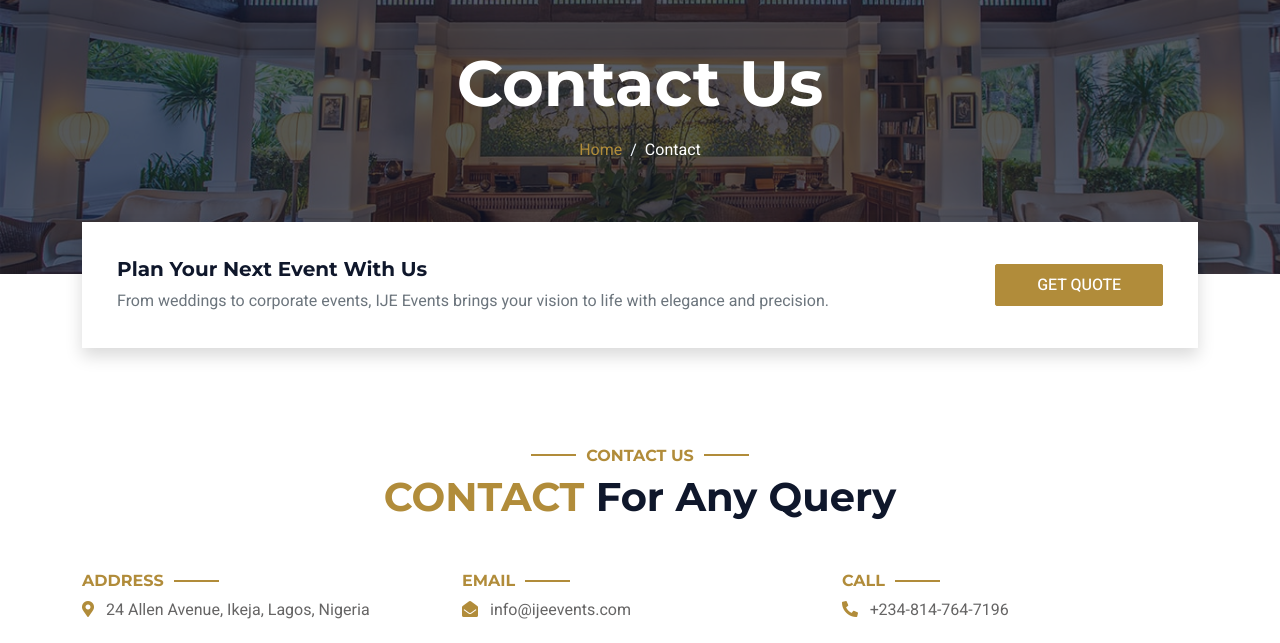
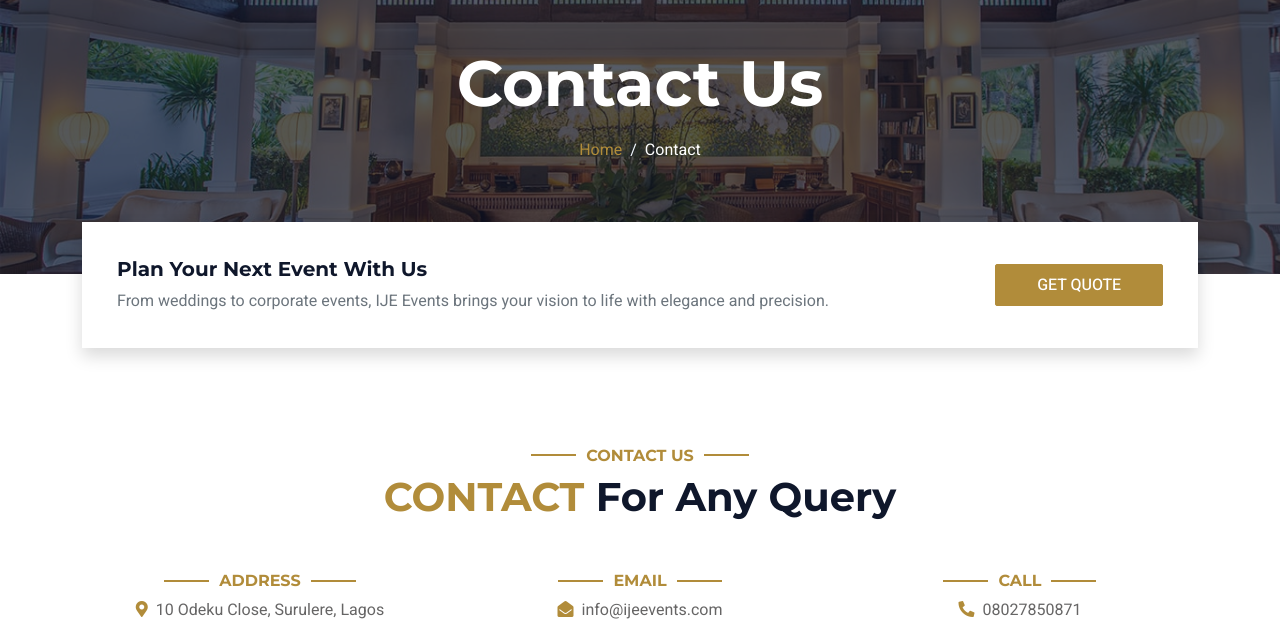
Before and after one commit to kayceeosad/ijeEvent, a plain HTML site: page contact.html in a window 1280 px wide. Shown: the part 117-760 px from the top of the page. Drawn offline with nearby package versions, Linux system fonts and the light colour scheme.

Commit message:
updated contact

```diff
--- a/contact.html
+++ b/contact.html
@@ -135,35 +135,36 @@
 <!-- Quick Quote End -->
 
 
-       <!-- Contact Start -->
+      <!-- Contact Start -->
 <div class="container-xxl py-5">
   <div class="container">
     <div class="text-center wow fadeInUp" data-wow-delay="0.1s">
       <h6 class="section-title text-center text-primary text-uppercase">Contact Us</h6>
-      <h1 class="mb-5"><span class="text-primary text-uppercase">Contact</span> For Any Query</h1>
+      <h1 class="mb-5">
+        <span class="text-primary text-uppercase">Contact</span> For Any Query
+      </h1>
     </div>
+
+    <div class="row g-4 mb-5">
+      <div class="col-md-4 text-center">
+        <h6 class="section-title text-primary text-uppercase">Address</h6>
+        <p><i class="fa fa-map-marker-alt text-primary me-2"></i>10 Odeku Close, Surulere, Lagos</p>
+      </div>
+      <div class="col-md-4 text-center">
+        <h6 class="section-title text-primary text-uppercase">Email</h6>
+        <p><i class="fa fa-envelope-open text-primary me-2"></i>info@ijeevents.com</p>
+      </div>
+      <div class="col-md-4 text-center">
+        <h6 class="section-title text-primary text-uppercase">Call</h6>
+        <p><i class="fa fa-phone-alt text-primary me-2"></i>08027850871</p>
+      </div>
+    </div>
+
     <div class="row g-4">
-      <div class="col-12">
-        <div class="row gy-4">
-          <div class="col-md-4">
-            <h6 class="section-title text-start text-primary text-uppercase">Address</h6>
-            <p><i class="fa fa-map-marker-alt text-primary me-2"></i> 24 Allen Avenue, Ikeja, Lagos, Nigeria</p>
-          </div>
-          <div class="col-md-4">
-            <h6 class="section-title text-start text-primary text-uppercase">Email</h6>
-            <p><i class="fa fa-envelope-open text-primary me-2"></i> info@ijeevents.com</p>
-          </div>
-          <div class="col-md-4">
-            <h6 class="section-title text-start text-primary text-uppercase">Call</h6>
-            <p><i class="fa fa-phone-alt text-primary me-2"></i> +234-814-764-7196</p>
-          </div>
-        </div>
-      </div>
-
       <div class="col-md-6 wow fadeIn" data-wow-delay="0.1s">
         <iframe
           class="position-relative rounded w-100 h-100"
-          src="https://www.google.com/maps/embed?pb=!1m18!1m12!1m3!1d3959.908968080905!2d3.348078674996949!3d6.598673893395793!2m3!1f0!2f0!3f0!3m2!1i1024!2i768!4f13.1!3m3!1m2!1s0x103b93bfbd1debc3%3A0x2a67b3c2a5b6b31b!2s24%20Allen%20Ave%2C%20Ikeja%2C%20Lagos%2C%20Nigeria!5e0!3m2!1sen!2sng!4v1696991203452!5m2!1sen!2sng"
+          src="https://www.google.com/maps?q=10%20Odeku%20Close,%20Surulere,%20Lagos&output=embed"
           frameborder="0"
           style="min-height: 350px; border: 0"
           allowfullscreen=""
@@ -181,39 +182,19 @@
             <div class="row g-3">
               <div class="col-md-6">
                 <div class="form-floating">
-                  <input
-                    type="text"
-                    class="form-control"
-                    id="name"
-                    name="name"
-                    placeholder="Your Name"
-                    required
-                  />
+                  <input type="text" class="form-control" id="name" name="name" placeholder="Your Name" required />
                   <label for="name">Your Name</label>
                 </div>
               </div>
               <div class="col-md-6">
                 <div class="form-floating">
-                  <input
-                    type="email"
-                    class="form-control"
-                    id="email"
-                    name="email"
-                    placeholder="Your Email"
-                    required
-                  />
+                  <input type="email" class="form-control" id="email" name="email" placeholder="Your Email" required />
                   <label for="email">Your Email</label>
                 </div>
               </div>
               <div class="col-12">
                 <div class="form-floating">
-                  <input
-                    type="text"
-                    class="form-control"
-                    id="subject"
-                    name="subject"
-                    placeholder="Subject"
-                  />
+                  <input type="text" class="form-control" id="subject" name="subject" placeholder="Subject" required />
                   <label for="subject">Subject</label>
                 </div>
               </div>
@@ -231,21 +212,18 @@
                 </div>
               </div>
               <div class="col-12">
-                <button
-                  class="btn btn-primary w-100 py-3"
-                  type="submit"
-                >
-                  Send Message
-                </button>
+                <button class="btn btn-primary w-100 py-3" type="submit">Send Message</button>
               </div>
             </div>
           </form>
+
         </div>
       </div>
     </div>
   </div>
 </div>
 <!-- Contact End -->
+
 
 
 
```
